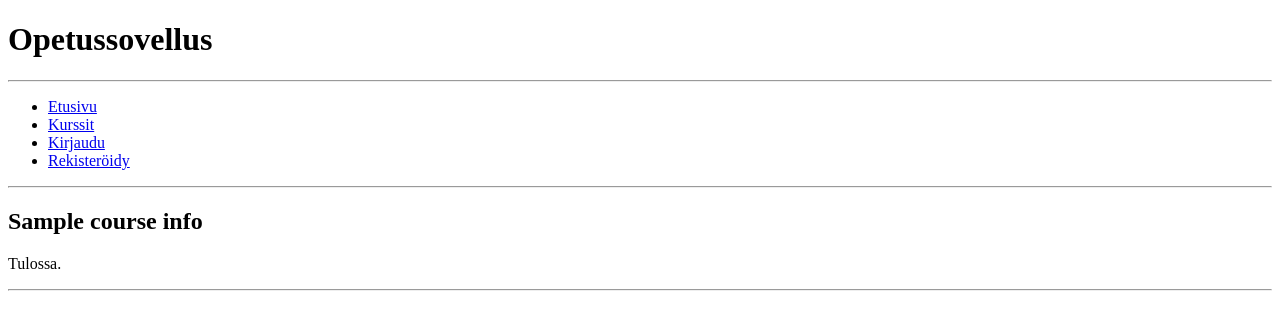
After one commit to kaahy/tsoha-opetussovellus, a Flask app: template templates/course.html in a window 1280 px wide. The commit adds this page. Shown: the top 330 px of the page. Run offline with Flask 3, Linux system fonts and the light colour scheme; the template is opened without the code that fills it: most values are stand-ins (such as "Sample title", 1, 10 or a date in 2020).

Commit message:
Add course pages

```diff
--- a/app.py
+++ b/app.py
@@ -30,3 +30,12 @@ def courses():
     if not course_list:
         message = "<p>Kursseja ei vielä ole.</p>"
     return render_template("courses.html", message=message, course_list=course_list)
+
+@app.route("/course/<int:course_id>")
+def course(course_id):
+    sql = text("SELECT * FROM courses WHERE id=:course_id")
+    result = db.session.execute(sql, {"course_id":course_id})
+    course_info = result.fetchone()
+    if not course_info:
+        return render_template("error.html", message="Kurssia ei löydy.")
+    return render_template("course.html", course_info=course_info)
--- /dev/null
+++ b/templates/course.html
@@ -0,0 +1,6 @@
+{% extends "layout.html" %}
+{% block title %}Kurssisivu: {{course_name}}{% endblock %}
+{% block content %}
+<h2>{{course_info.name}}</h2>
+<p>Tulossa.</p>
+{% endblock %}
--- a/templates/courses.html
+++ b/templates/courses.html
@@ -5,7 +5,7 @@
 {{ message }}
 <ul>
 {% for course in course_list %}
-<li>{{ course.name }}</li>
+<li><a href="/course/{{ course.id }}">{{ course.name }}</a></li>
 {% endfor %}
 </ul>
 {% endblock %}
```
